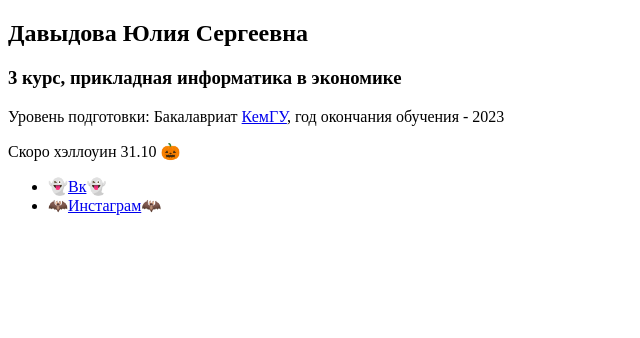
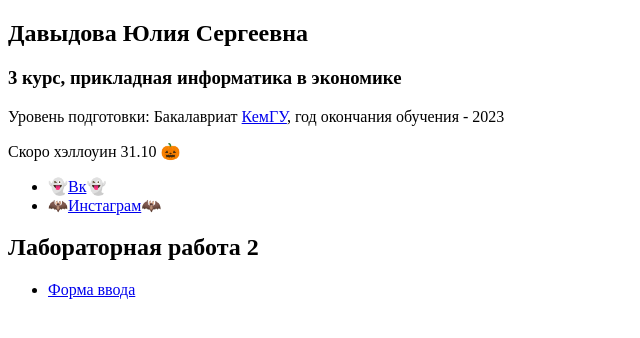
Before and after one commit to LiiaLo/-, a plain HTML site: page index.html in a window 1280 px wide. Shown: the whole page, without its empty margins (0-640 px from the left). Drawn offline with Linux system fonts and the light colour scheme.

Commit message:
Update index.html

```diff
--- a/index.html
+++ b/index.html
@@ -15,5 +15,9 @@
         <li>👻<a href="https://vk.com/id232264822">Вк</a>👻</li>
         <li>🦇<a href="https://www.instagram.com/miki_mil_/">Инстаграм</a>🦇</li>
     </ul>
+    <h2>Лабораторная работа 2</h2>
+    <ul>
+        <li><a href="contact_me.html">Форма ввода</a></li>
+    </ul>
 </body>
 </html>
```
